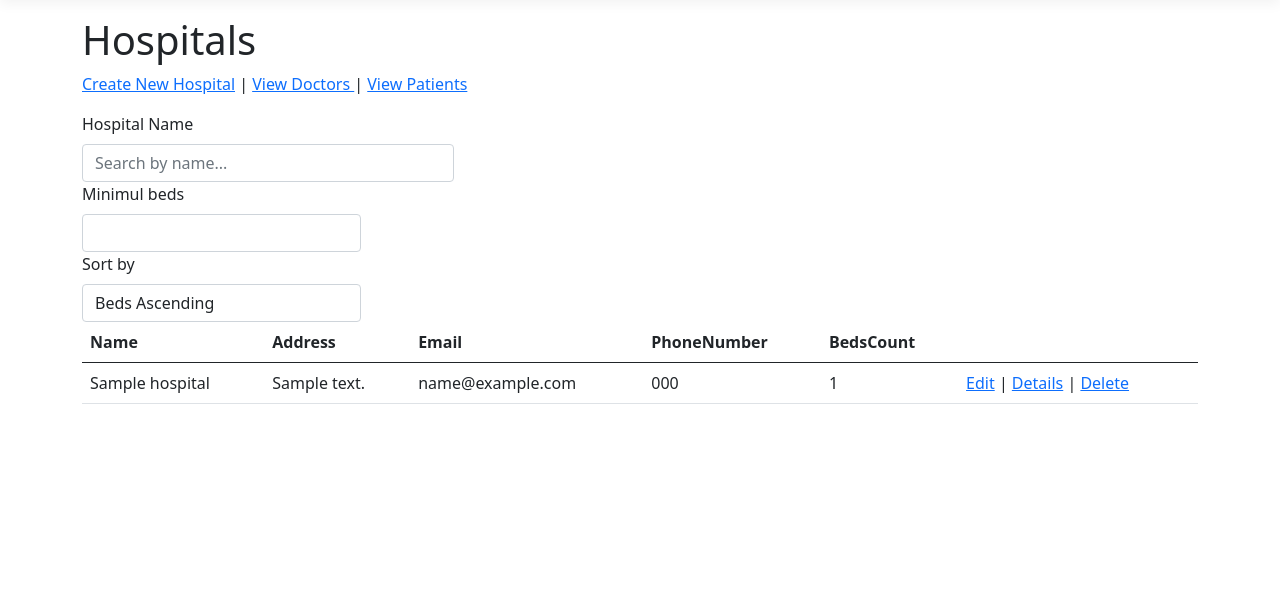
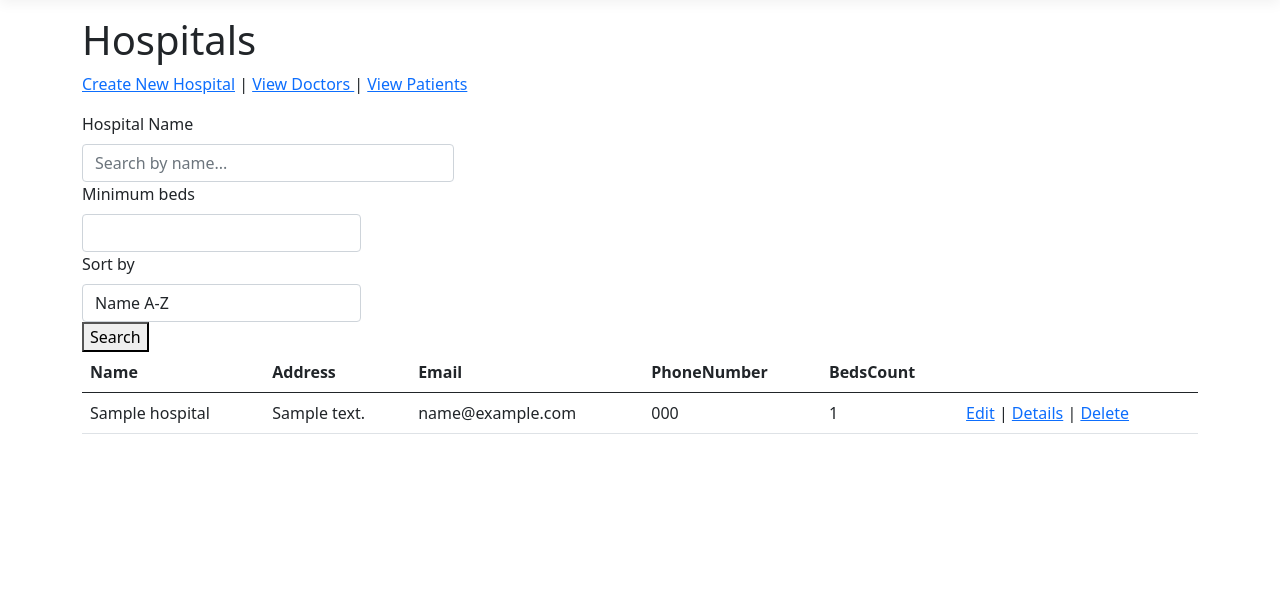
Before and after one commit to Doroteyaa/Hospital_Manager5.11.2026, an ASP.NET Core app: page / in a window 1280 px wide. Shown: the part 57-649 px from the top of the page. Run offline with ASP.NET Core 8, Linux system fonts and the light colour scheme; tables that the repository leaves empty hold one stand-in row (values such as "Sample post"); style sheets or scripts are compiled from the project's sources.

Commit message:
9.11.2026new

```diff
--- a/Hospital_Manager/Views/Hospital/Index.cshtml
+++ b/Hospital_Manager/Views/Hospital/Index.cshtml
@@ -27,7 +27,7 @@
                placeholder="Search by name..."/>
     </div>
     <div class="col-md-3">
-        <label class="form-label">Minimul beds</label>
+        <label class="form-label">Minimum beds</label>
 
         <input type="number"
                name="minbeds"
@@ -37,12 +37,12 @@
     </div>
     <div class="col-md-3">
         <label class="form-label">Sort by</label>
-          <select name="sortord"  class="form-control">
-            <option value= "name"
-                selected="@ViewBag.SortOrder =="beds_asc">
-                Beds Ascending
-                </option>
-         </select>
+        <select name="sortord" class="form-control">
+            <option value="name" selected="@(ViewBag.SortOrder == "name")">Name A-Z</option>
+            <option value="beds_asc" selected="@(ViewBag.SortOrder == "beds_asc")">minbeds asc </option>
+            <option value="beds_desc" selected="@(ViewBag.SortOrder == "beds_desc")">minbeds desc</option>
+        </select>
+        <button type="submit">Search</button>
     </div>
 
 </form>
```
